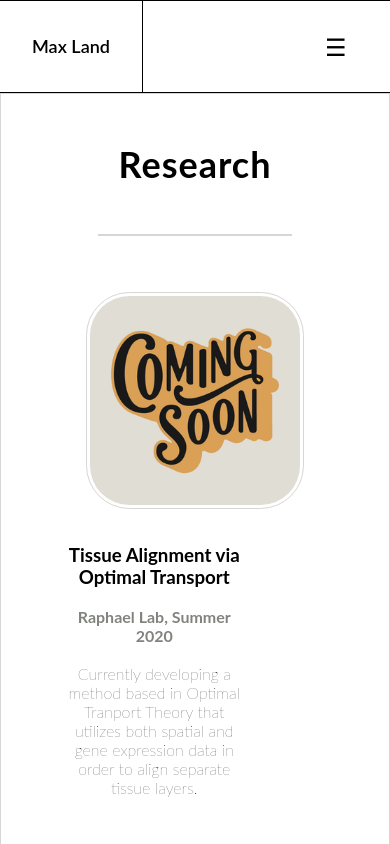
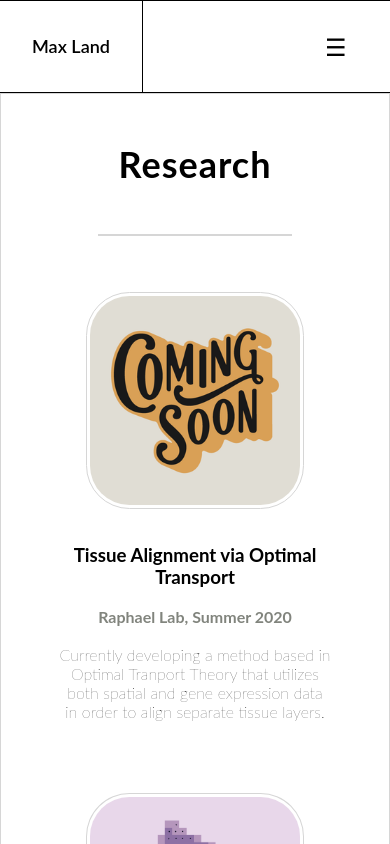
Before and after one commit to mrland99/personal-website, a React (Create React App) app: page /research in a window 390 px wide. Shown: the top 844 px of the page. Built offline with nearby package versions, Linux system fonts and the light colour scheme.

Commit message:
update style

```diff
--- a/src/styles/header-footer.css
+++ b/src/styles/header-footer.css
@@ -101,7 +101,7 @@ html {
     }
 
     .sidenav a:hover {
-      color: black;
+      color: #d6d6d6;
     }
 
     .sidenav .closebtn {
@@ -118,7 +118,7 @@ html {
             display: none;
         }
         .link .bar {
-            width: 50%;
+            display: none;
         }
     }
 
--- a/src/styles/layout.css
+++ b/src/styles/layout.css
@@ -243,6 +243,11 @@
         max-width: 100%;
         padding: 0px 0px 16px 0px;
     }
+
+    .spotlight .proj-content {
+        max-width: 100%;
+        padding: 0px 0px 16px 0px;
+    }
 }
 
 /* Links */
```
